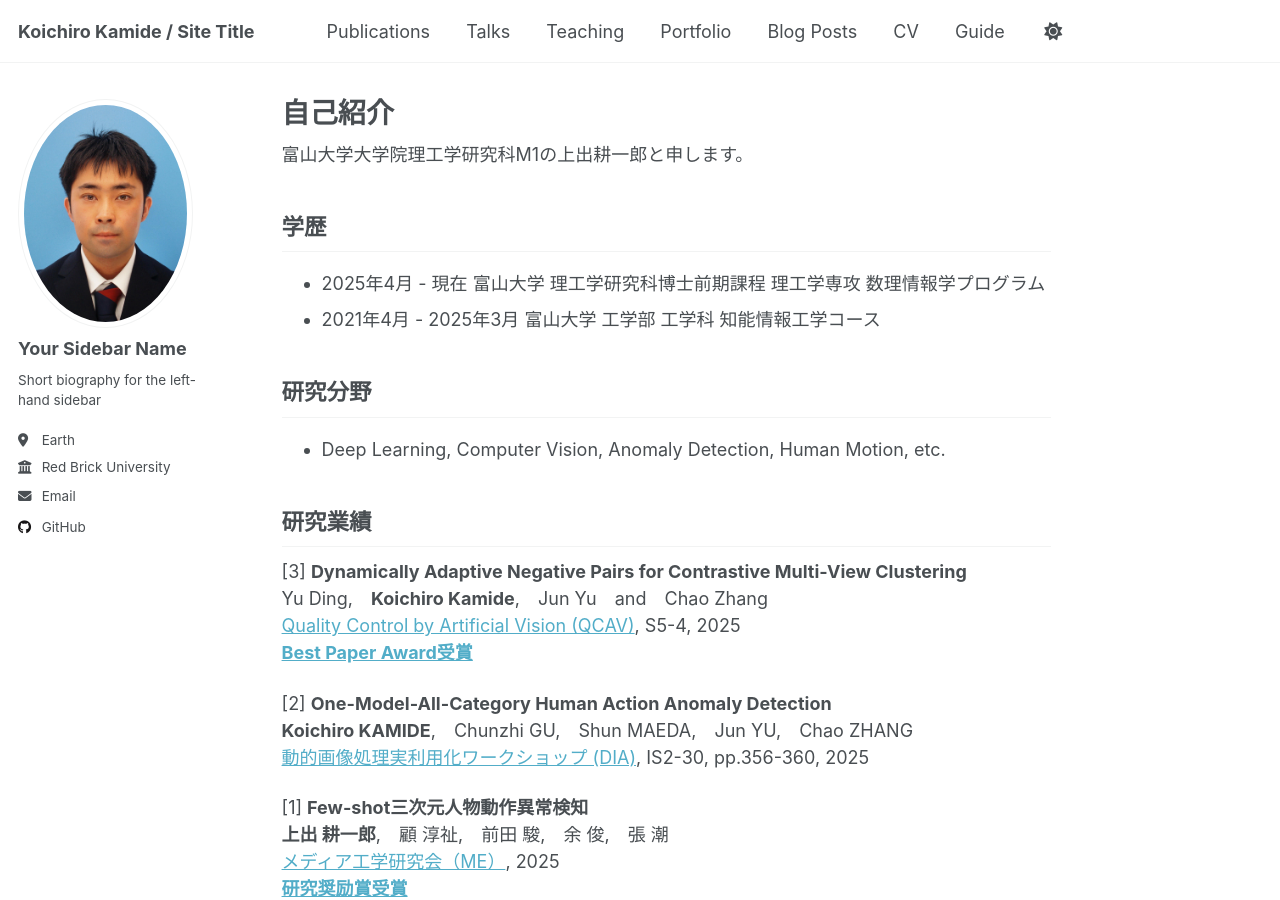
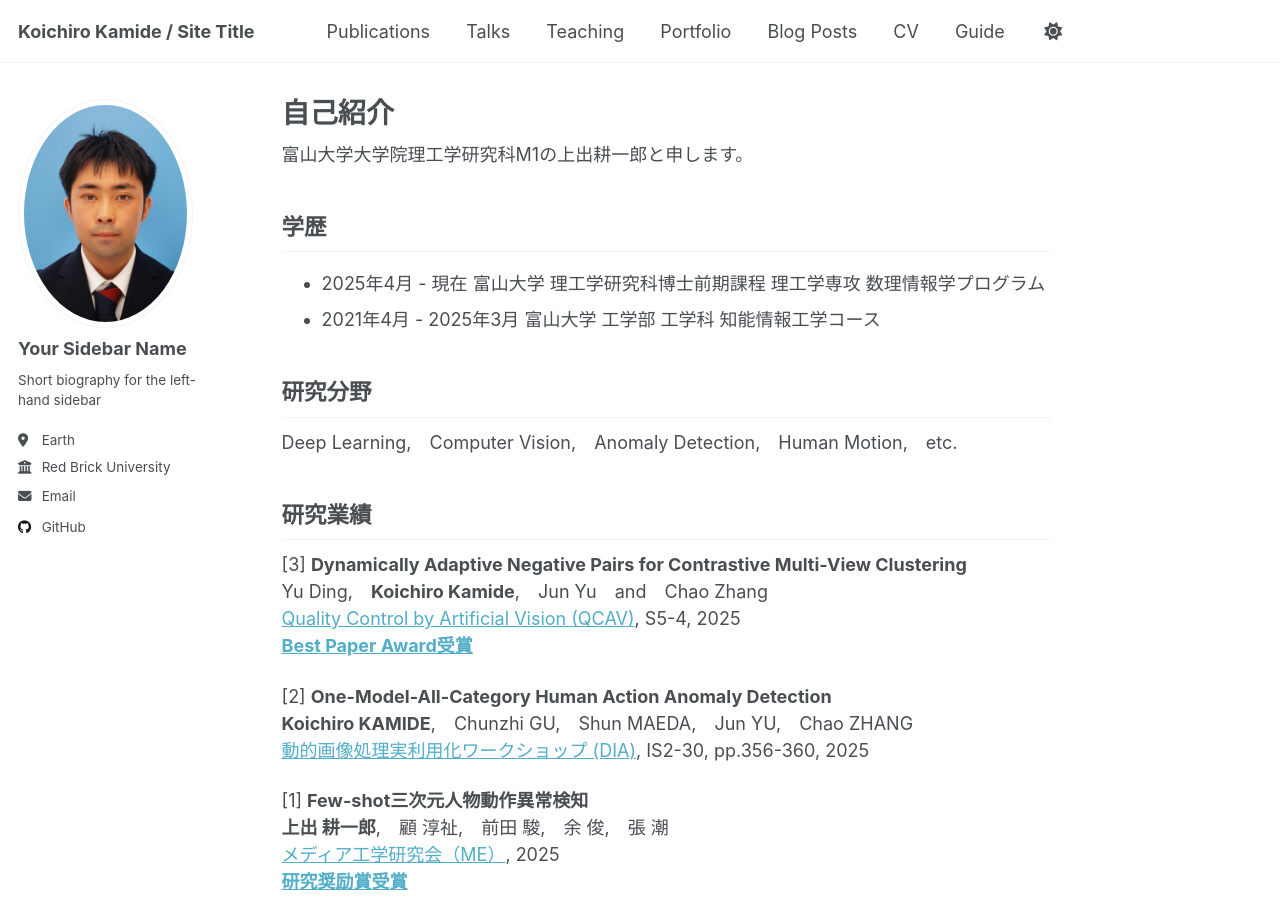
Before and after one commit to koichiro-kamide/koichiro-kamide.github.io, a Jekyll site: the page built from _pages/about.md, in a window 1280 px wide and 900 px high. Built offline with Jekyll 4.4.1, drawn with Linux system fonts in a browser that asks for light colours.

```diff
--- a/_pages/about.md
+++ b/_pages/about.md
@@ -14,7 +14,7 @@ redirect_from:
 
 
 ## 研究分野
-* Deep Learning, Computer Vision, Anomaly Detection, Human Motion, etc.
+Deep Learning,　Computer Vision,　Anomaly Detection,　Human Motion,　etc.
 
 ## 研究業績
 [3] **Dynamically Adaptive Negative Pairs for Contrastive Multi-View Clustering**
```
